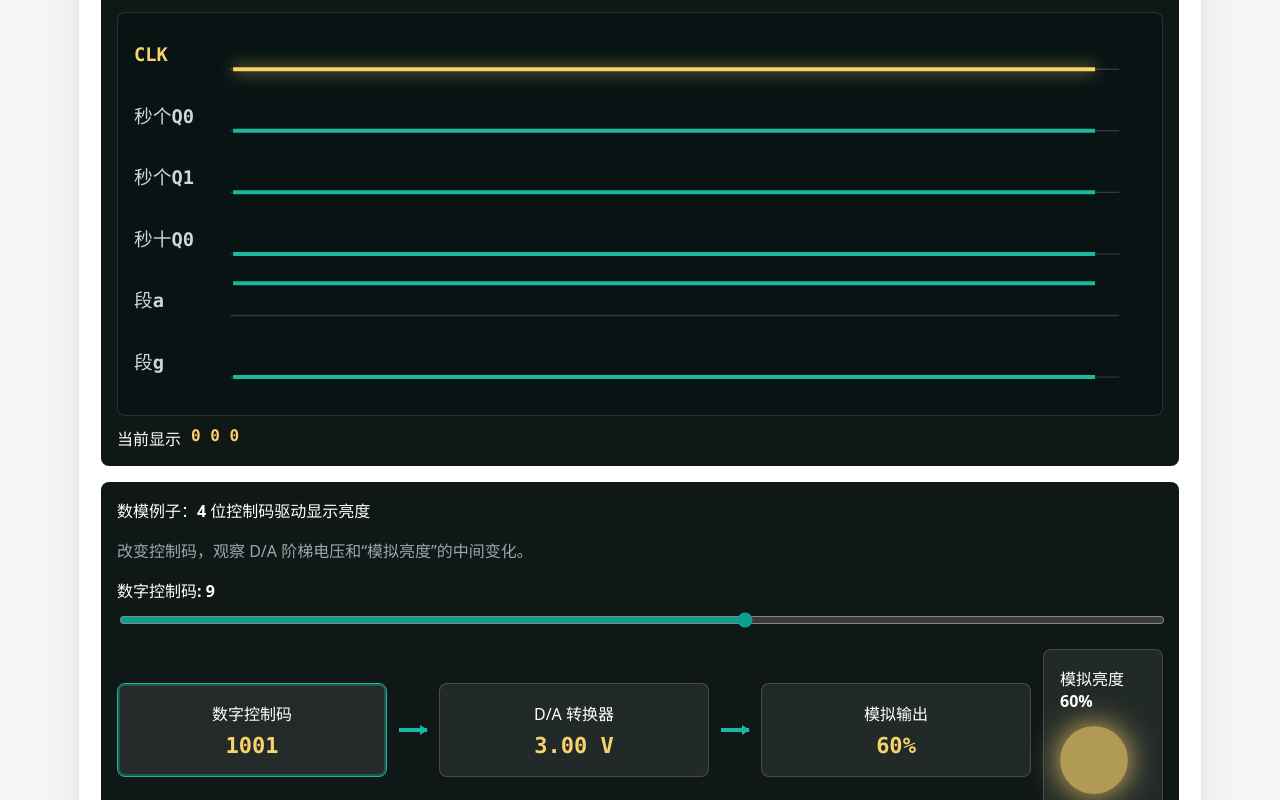
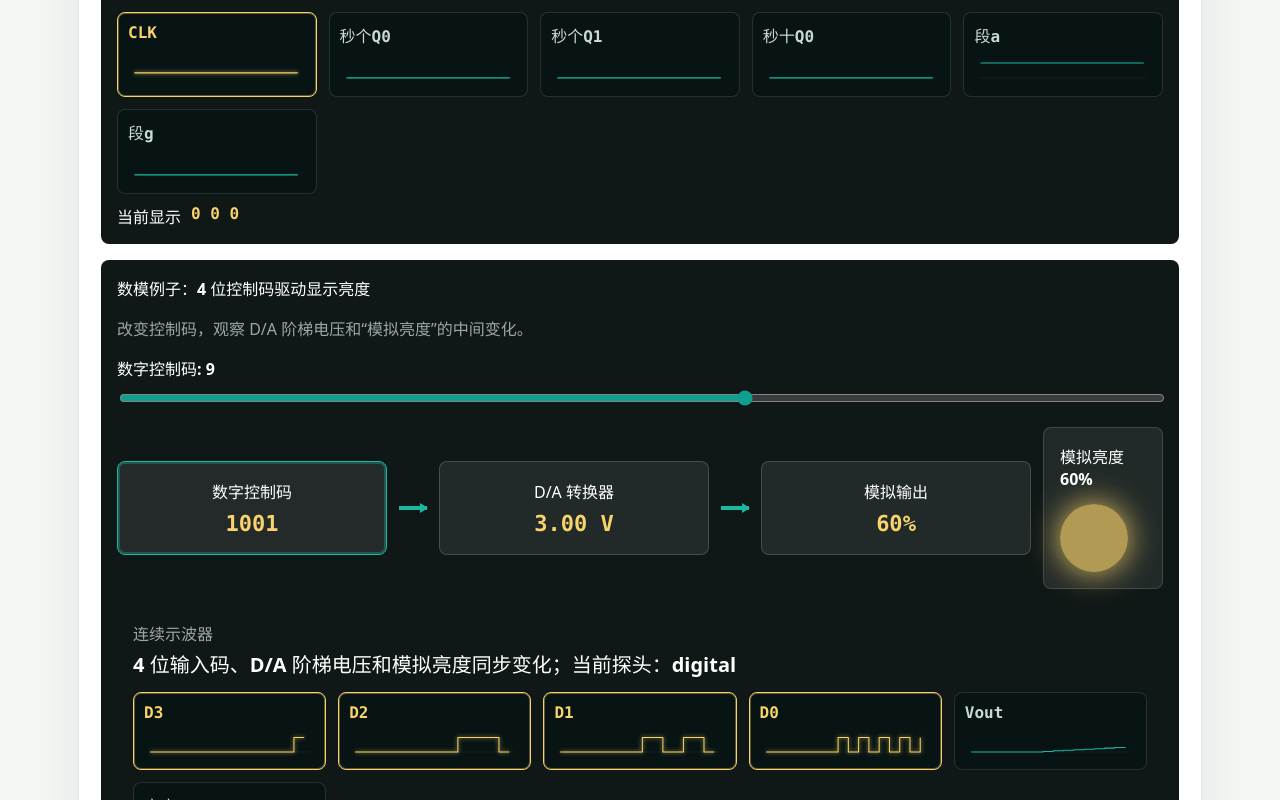
Before and after one commit to huihuinjust/Digital-Logic-Lab, a React (Vite) app: page / in a window 1280 px wide. Shown: the part 3680-4480 px from the top of the page. Built offline with nearby package versions, Linux system fonts and the light colour scheme.

Commit message:
Tighten circuit layouts and scopes

```diff
--- a/src/App.jsx
+++ b/src/App.jsx
@@ -391,32 +391,30 @@ function TimerWaveformBank({ probe, seconds, digits }) {
 }
 
 function WaveformSvg({ rows }) {
-  const width = 780;
-  const rowHeight = 46;
-  const height = rows.length * rowHeight + 24;
-  const step = 28;
   return (
-    <svg className="waveform-svg" viewBox={`0 0 ${width} ${height}`} role="img" aria-label="continuous oscilloscope waveform">
+    <div className="scope-channel-grid">
       {rows.map((row, rowIndex) => {
-        const top = 18 + rowIndex * rowHeight;
-        const high = top;
-        const low = top + 24;
+        const high = 28;
+        const low = 70;
+        const step = 20;
         const points = row.values.flatMap((value, index) => {
-          const x = 86 + index * step;
+          const x = 18 + index * step;
           const y = value ? high : low;
           if (index === 0) return [`${x},${y}`];
           const prevY = row.values[index - 1] ? high : low;
           return [`${x},${prevY}`, `${x},${y}`];
         }).join(" ");
         return (
-          <g key={row.label}>
-            <text x="12" y={top + 18} className={row.active ? "active-label" : ""}>{row.label}</text>
-            <line x1="84" x2="748" y1={low} y2={low} className="scope-baseline" />
+          <div className={row.active ? "scope-mini active" : "scope-mini"} key={row.label}>
+            <span>{row.label}</span>
+            <svg viewBox="0 0 500 92" role="img" aria-label={`${row.label} waveform`}>
+              <line x1="16" x2="484" y1={low} y2={low} className="scope-baseline" />
               <polyline points={points} className={row.active ? "scope-trace active" : "scope-trace"} />
-          </g>
+            </svg>
+          </div>
         );
       })}
-    </svg>
+    </div>
   );
 }
 
@@ -479,18 +477,15 @@ function DacWaveformBank({ code, probe }) {
 }
 
 function AnalogWaveformSvg({ rows }) {
-  const width = 780;
-  const rowHeight = 46;
-  const height = rows.length * rowHeight + 24;
-  const step = 42;
   return (
-    <svg className="waveform-svg" viewBox={`0 0 ${width} ${height}`} role="img" aria-label="dac oscilloscope waveform">
+    <div className="scope-channel-grid">
       {rows.map((row, rowIndex) => {
-        const top = 18 + rowIndex * rowHeight;
-        const low = top + 24;
+        const top = 28;
+        const low = 70;
+        const step = 30;
         const values = row.analog || row.values;
         const points = values.flatMap((value, index) => {
-          const x = 86 + index * step;
+          const x = 18 + index * step;
           const y = row.analog ? low - value * 24 : value ? top : low;
           if (index === 0) return [`${x},${y}`];
           const prev = values[index - 1];
@@ -498,14 +493,16 @@ function AnalogWaveformSvg({ rows }) {
           return [`${x},${prevY}`, `${x},${y}`];
         }).join(" ");
         return (
-          <g key={row.label}>
-            <text x="12" y={top + 18} className={row.active ? "active-label" : ""}>{row.label}</text>
-            <line x1="84" x2="748" y1={low} y2={low} className="scope-baseline" />
+          <div className={row.active ? "scope-mini active" : "scope-mini"} key={row.label}>
+            <span>{row.label}</span>
+            <svg viewBox="0 0 500 92" role="img" aria-label={`${row.label} waveform`}>
+              <line x1="16" x2="484" y1={low} y2={low} className="scope-baseline" />
               <polyline points={points} className={row.active ? "scope-trace active" : "scope-trace"} />
-          </g>
+            </svg>
+          </div>
         );
       })}
-    </svg>
+    </div>
   );
 }
 
@@ -777,9 +774,12 @@ function BasicLogicOperationLab() {
         <div className="logic-symbol">
           <span>逻辑符号</span>
           <div className="symbol-stage">
+            <div className="symbol-inputs">
               <div className={`wire ${a ? "on" : ""}`}>A={bit(a)}</div>
+              {gate !== "NOT" && <div className={`wire ${b ? "on" : ""}`}>B={bit(b)}</div>}
+            </div>
             <div className="gate-body">{gate}</div>
-            {gate !== "NOT" && <div className={`wire ${b ? "on" : ""}`}>B={bit(b)}</div>}
+            <div className="symbol-output-wire" />
             <div className={`lamp ${out ? "on" : ""}`}>{bit(out)}</div>
           </div>
           <strong>{current.expr}</strong>
@@ -805,32 +805,34 @@ function SwitchCircuit({ gate, a, b, out }) {
   const parallel = ["OR", "NOR"].includes(gate);
   const inverted = ["NOT", "NAND", "NOR", "AOI"].includes(gate);
   return (
-    <svg className="switch-svg" viewBox="0 0 360 210" role="img" aria-label="equivalent switch circuit">
-      <path className="wire-path" d="M55 60 H116 M244 60 H300 V150 H55 V60" />
+    <>
+      <svg className="switch-svg" viewBox="0 0 360 190" role="img" aria-label="equivalent switch circuit">
+        <path className="wire-path" d="M55 72 H116 M244 72 H286 V150 H55 V72" />
         <path className="battery" d="M42 118 H68 M48 132 H62" />
-      <text x="28" y="126">E</text>
-      <circle className={`bulb ${out ? "on" : ""}`} cx="300" cy="105" r="20" />
-      <path className={`bulb-mark ${out ? "on" : ""}`} d="M286 91 L314 119 M314 91 L286 119" />
-      <text x="325" y="110">F={bit(out)}</text>
+        <text x="26" y="126">E</text>
+        <circle className={`bulb ${out ? "on" : ""}`} cx="286" cy="111" r="20" />
+        <path className={`bulb-mark ${out ? "on" : ""}`} d="M272 97 L300 125 M300 97 L272 125" />
+        <text x="310" y="116">F={bit(out)}</text>
         {gate === "NOT" ? (
-        <>
-          <SwitchBlade x={144} y={60} closed={!a} label="A'" />
-          <text className="gate-hint" x="126" y="34">A=1 时断开，A=0 时闭合</text>
-        </>
+          <SwitchBlade x={144} y={72} closed={!a} label="A'" />
         ) : parallel ? (
           <>
-          <path className="wire-path" d="M116 60 V38 H244 V60 M116 60 V82 H244 V60" />
-          <SwitchBlade x={150} y={38} closed={a} label="A" />
-          <SwitchBlade x={150} y={82} closed={b} label="B" />
+            <path className="wire-path" d="M116 72 V46 H244 V72 M116 72 V98 H244 V72" />
+            <SwitchBlade x={150} y={46} closed={a} label="A" />
+            <SwitchBlade x={150} y={98} closed={b} label="B" />
           </>
         ) : (
           <>
-          <SwitchBlade x={144} y={60} closed={a} label="A" />
-          <SwitchBlade x={204} y={60} closed={b} label="B" />
+            <SwitchBlade x={126} y={72} closed={a} label="A" />
+            <SwitchBlade x={190} y={72} closed={b} label="B" />
           </>
         )}
-      {inverted && <text className="gate-hint" x="120" y="190">输出端带小圆点表示取反</text>}
       </svg>
+      <div className="circuit-caption">
+        {gate === "NOT" && <span>A=1 时开关断开，A=0 时闭合</span>}
+        {inverted && <span>输出端带小圆点表示取反</span>}
+      </div>
+    </>
   );
 }
 
@@ -997,7 +999,6 @@ function LawEquivalentCircuit({ law, a, b, c }) {
           </g>
         );
       })}
-      <text className="gate-hint" x="82" y="210">每一行表示一个与项，多行并联表示或；开关闭合时该条件成立。</text>
     </svg>
   );
 }
--- a/src/styles/main.css
+++ b/src/styles/main.css
@@ -1356,6 +1356,42 @@ main {
   fill: #f8d36b;
 }
 
+.scope-channel-grid {
+  display: grid;
+  gap: 12px;
+  grid-template-columns: repeat(auto-fit, minmax(190px, 1fr));
+  margin-top: 14px;
+}
+
+.scope-mini {
+  background: #071413;
+  border: 1px solid rgba(255, 255, 255, 0.12);
+  border-radius: 8px;
+  padding: 10px;
+}
+
+.scope-mini.active {
+  border-color: #f8d36b;
+  box-shadow: inset 0 0 0 1px rgba(248, 211, 107, 0.35);
+}
+
+.scope-mini span {
+  color: #cbd8d8;
+  display: block;
+  font-family: Consolas, monospace;
+  font-weight: 900;
+  margin-bottom: 6px;
+}
+
+.scope-mini.active span {
+  color: #f8d36b;
+}
+
+.scope-mini svg {
+  display: block;
+  width: 100%;
+}
+
 .scope-readout {
   display: flex;
   gap: 10px;
@@ -1852,6 +1888,24 @@ button.radix-card {
   font-size: 14px;
 }
 
+.circuit-caption {
+  color: #5a3530;
+  display: flex;
+  flex-wrap: wrap;
+  font-size: 14px;
+  font-weight: 800;
+  gap: 8px;
+  line-height: 1.4;
+  margin-top: 8px;
+}
+
+.circuit-caption span {
+  background: #fff3ee;
+  border: 1px solid #f0d5cc;
+  border-radius: 6px;
+  padding: 6px 8px;
+}
+
 .symbol-stage {
   background: #ffffff;
   border: 1px solid #dfe5e2;
@@ -1862,6 +1916,21 @@ button.radix-card {
   grid-template-columns: 1fr 120px 1fr 78px;
   min-height: 160px;
   padding: 14px;
+}
+
+.symbol-inputs {
+  display: grid;
+  gap: 16px;
+}
+
+.symbol-inputs .wire {
+  justify-content: flex-start;
+}
+
+.symbol-output-wire {
+  align-self: center;
+  border-top: 4px solid #667176;
+  min-height: 4px;
 }
 
 .symbol-stage .wire {
```
Lines whose indentation alone changed are shown as unchanged.
